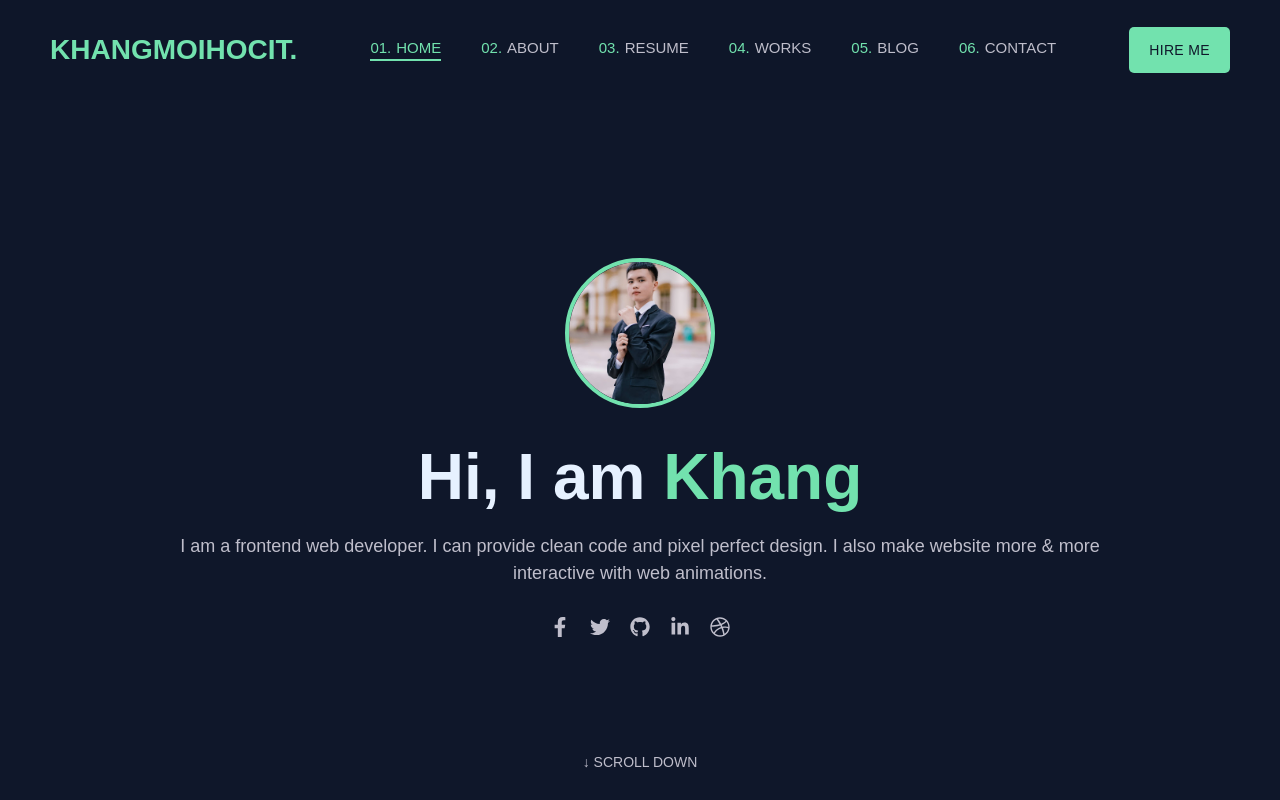
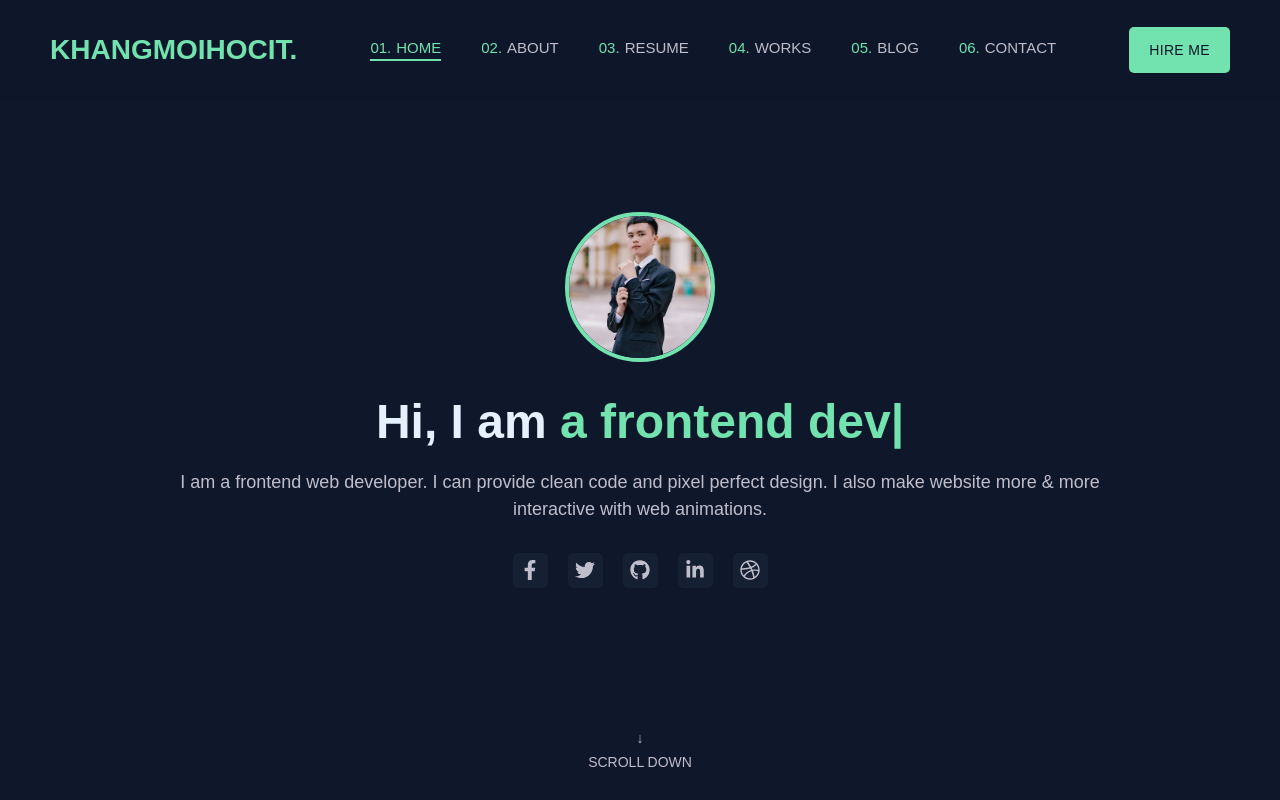
Before and after one commit to khangmoihocit/portofolio, a React (Vite) app: page / in a window 1280 px wide. Built offline with nearby package versions, Linux system fonts and the light colour scheme; a web font is replaced by a local one.

Commit message:
Add react-type-animation package and implement animated text in Hero component

```diff
--- a/package.json
+++ b/package.json
@@ -14,6 +14,7 @@
     "react-dom": "^18.2.0",
     "react-icons": "^5.5.0",
     "react-scroll": "^1.9.3",
+    "react-type-animation": "^3.2.0",
     "styled-components": "^6.1.19"
   },
   "devDependencies": {
--- a/src/components/Hero/Hero.jsx
+++ b/src/components/Hero/Hero.jsx
@@ -1,10 +1,12 @@
 // src/components/Hero/Hero.jsx
 import React from 'react';
-import styled from 'styled-components';
+import styled, { keyframes } from 'styled-components'; // Import keyframes
 import { motion } from 'framer-motion';
 import { FaFacebookF, FaTwitter, FaGithub, FaLinkedinIn, FaDribbble } from 'react-icons/fa';
+import { TypeAnimation } from 'react-type-animation';
 import profilePic from '../../assets/images/unnamed.jpg';
 
+// ... (các styled-components khác giữ nguyên)
 const HeroSection = styled.section`
   min-height: 100vh;
   display: flex;
@@ -12,7 +14,6 @@ const HeroSection = styled.section`
   align-items: center;
   justify-content: center;
   text-align: center;
-  padding-top: 100px;
 `;
 
 const ProfileImage = styled.img`
@@ -25,22 +26,23 @@ const ProfileImage = styled.img`
 `;
 
 const Title = styled.h1`
-  font-size: 4rem;
-  font-weight: 700;
+  font-size: 3rem;
+  font-weight: 600;
   line-height: 1.1;
   margin-bottom: 20px;
   color: var(--white);
+  min-height: 1.1em;
 `;
 
-const GreenText = styled.span`
+const AnimatedText = styled(TypeAnimation)`
   color: var(--green);
 `;
 
 const Subtitle = styled.p`
-  font-size: 18px; /* */
+  font-size: 18px;
   max-width: 950px;
   margin-bottom: 30px;
-  color: var(--light-slate); /* */
+  color: var(--light-slate);
   line-height: 1.5;
 `;
 
@@ -52,13 +54,58 @@ const SocialLinks = styled.div`
 `;
 
 const SocialIcon = styled.a`
-  color: var(--light-slate);
-  font-size: 20px;
-  transition: color 0.3s, transform 0.3s;
+  position: relative;
+  display: block;
+  width: 35px;
+  height: 35px;
+  border-radius: 5px;
+  overflow: hidden;
+`;
 
-  &:hover {
-    color: var(--green);
-    transform: translateY(-3px);
+const IconWrapper = styled.span`
+  position: absolute;
+  top: 0;
+  left: 0;
+  width: 100%;
+  height: 200%;
+  transition: transform 0.4s cubic-bezier(.4,0,.2,1);
+  ${SocialIcon}:hover & {
+    transform: translateY(-50%);
+  }
+`;
+
+const IconState = styled.span`
+  display: flex;
+  align-items: center;
+  justify-content: center;
+  width: 100%;
+  height: 50%;
+`;
+
+const DefaultIcon = styled(IconState)`
+  background-color: #162033;
+  svg {
+    color: var(--light-slate);
+  }
+`;
+
+const HoverIcon = styled(IconState)`
+  background-color: var(--green);
+  svg {
+    color: var(--navy);
+  }
+`;
+
+
+// 1. ĐỊNH NGHĨA KEYFRAMES CHO HIỆU ỨNG BOUNCE
+const bounce = keyframes`
+  0%, 100% {
+    transform: translateY(-25%);
+    animation-timing-function: cubic-bezier(0.8, 0, 1, 1);
+  }
+  50% {
+    transform: translateY(0);
+    animation-timing-function: cubic-bezier(0, 0, 0.2, 1);
   }
 `;
 
@@ -69,9 +116,30 @@ const ScrollDown = styled.div`
   transform: translateX(-50%);
   font-size: 14px;
   color: var(--light-slate);
+  display: flex;
+  flex-direction: column;
+  align-items: center;
+  gap: 5px;
+
+  /* 2. ÁP DỤNG ANIMATION VÀO MŨI TÊN */
+  span {
+    display: inline-block; /* Cần thiết để transform hoạt động */
+    animation: ${bounce} 1.5s infinite; /* Tên animation, thời gian, lặp vô hạn */
+  }
 `;
 
+
 const Hero = () => {
+  // Component nội bộ để tái sử dụng code
+  const SocialLinkItem = ({ icon: Icon, href }) => (
+    <SocialIcon href={href} target="_blank">
+      <IconWrapper>
+        <DefaultIcon><Icon size={20} /></DefaultIcon>
+        <HoverIcon><Icon size={20} /></HoverIcon>
+      </IconWrapper>
+    </SocialIcon>
+  );
+
   return (
     <HeroSection id='hero'>
       <motion.div
@@ -81,20 +149,35 @@ const Hero = () => {
       >
         <ProfileImage src={profilePic} alt="Joseph Bieber" />
         <Title>
-          Hi, I am <GreenText>Khang</GreenText>
+          Hi, I am{' '}
+          <AnimatedText
+            sequence={[
+              'Khang.', 1000,
+              'a frontend developer.', 1000,
+              'a backend developer.', 1000
+            ]}
+            wrapper="span"
+            speed={300}
+            deletionSpeed={50}
+            repeat={Infinity}
+          />
         </Title>
         <Subtitle>
           I am a frontend web developer. I can provide clean code and pixel perfect design. I also make website more & more interactive with web animations.
         </Subtitle>
         <SocialLinks>
-          <SocialIcon href="#" target="_blank"><FaFacebookF /></SocialIcon>
-          <SocialIcon href="#" target="_blank"><FaTwitter /></SocialIcon>
-          <SocialIcon href="#" target="_blank"><FaGithub /></SocialIcon>
-          <SocialIcon href="#" target="_blank"><FaLinkedinIn /></SocialIcon>
-          <SocialIcon href="#" target="_blank"><FaDribbble /></SocialIcon>
+          <SocialLinkItem href="#" icon={FaFacebookF} />
+          <SocialLinkItem href="#" icon={FaTwitter} />
+          <SocialLinkItem href="#" icon={FaGithub} />
+          <SocialLinkItem href="#" icon={FaLinkedinIn} />
+          <SocialLinkItem href="#" icon={FaDribbble} />
         </SocialLinks>
       </motion.div>
-      <ScrollDown>↓ SCROLL DOWN</ScrollDown>
+      {/* 3. TÁCH MŨI TÊN RA ĐỂ ÁP DỤNG ANIMATION */}
+      <ScrollDown>
+        <span>↓</span>
+        SCROLL DOWN
+      </ScrollDown>
     </HeroSection>
   );
 };
```
Also changed, not shown: 1 other file (tests, documents, lock files or other folders).
